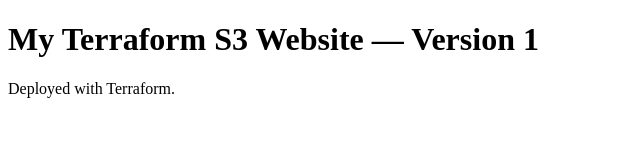
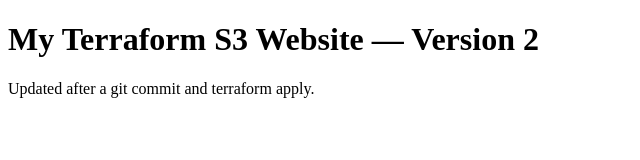
Before and after one commit to mcgheeasher/terraform-s3-website, a plain HTML site: page website/index.html in a window 1280 px wide. Shown: the whole page, without its empty margins (0-640 px from the left). Drawn offline with Linux system fonts and the light colour scheme.

Commit message:
Update index.html to Version 2

```diff
--- a/website/index.html
+++ b/website/index.html
@@ -1,8 +1,11 @@
 <!doctype html>
 <html>
-  <head><meta charset="utf-8"><title>Site v1</title></head>
+  <head>
+    <meta charset="utf-8">
+    <title>Site v2</title>
+  </head>
   <body>
-    <h1>My Terraform S3 Website — Version 1</h1>
-    <p>Deployed with Terraform.</p>
+    <h1>My Terraform S3 Website — Version 2</h1>
+    <p>Updated after a git commit and terraform apply.</p>
   </body>
 </html>
```
